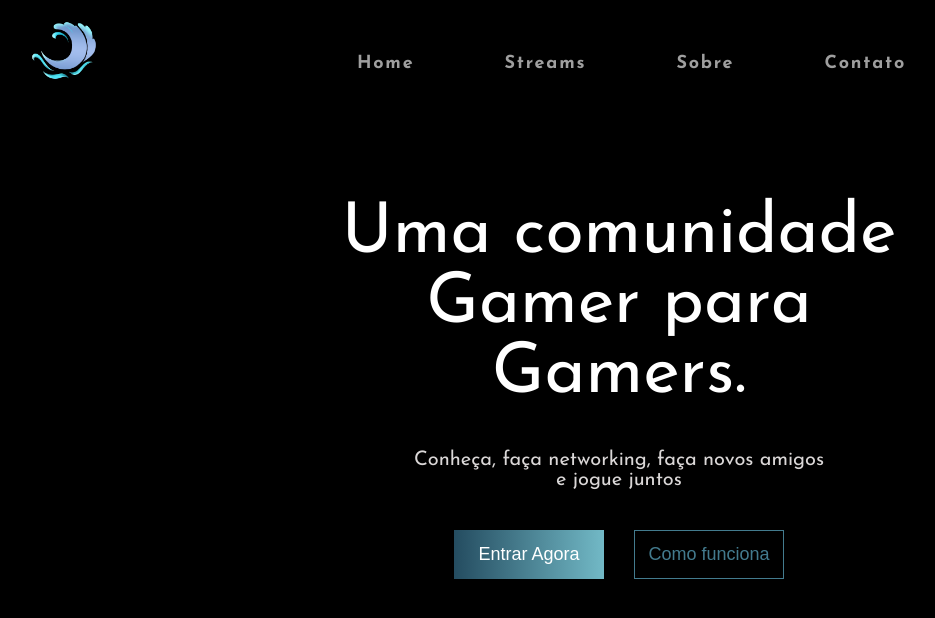
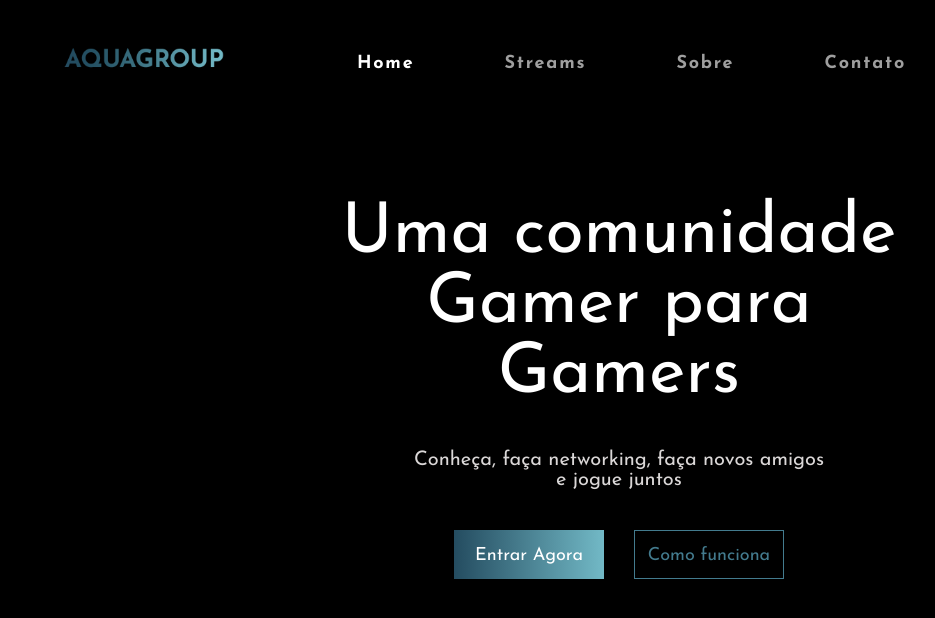
Before and after one commit to Leonardo-Tozoni/aqua, a plain HTML site: page index.html in a window 1280 px wide. Shown: the whole page, without its empty margins (21-956 px from the left). Drawn offline with Linux system fonts and the light colour scheme.

Commit message:
atualização da Logo e ajustes nos links de cada button

```diff
--- a/css/style.css
+++ b/css/style.css
@@ -34,6 +34,10 @@ body {
 	color: #FFF;
 }
 
+.header_menu ul li a.ativo {
+	color: #FFF;
+}
+
 /* Final Header */
 
 /* Inicio da introcução do site */
@@ -59,6 +63,7 @@ body {
 	display: flex;
 	flex: 1;
 	justify-content: center;
+	margin-bottom: 140px;
 }
 
 .btn_primary {
@@ -76,6 +81,10 @@ body {
 		border: none;
 		color: #000;
 		transition: 0.30s;
+	}
+
+	&:hover a {
+		color: #000;
 	}
 }
 
@@ -95,3 +104,10 @@ body {
 		transition: 0.30s;
 	}
 }
+
+.btn_secondary a {
+	color: #437B8E;
+	&:hover {
+		color: #fff;
+	}
+}
--- a/index.html
+++ b/index.html
@@ -18,11 +18,11 @@
   <header class="header">
 		<div class="container">
 			<a href="index.html" class="grid-4">
-				<img src="./img/logo.png" alt="Logotipo" style="width: 70px;">
+				<img src="./img/aquagroup02.png" alt="Logotipo" style="width: 230px; padding: 28px;">
 			</a>
 			<nav class="grid-12 header_menu">
 				<ul>
-          <li><a href="produtos.html">Home</a></li>
+          <li><a href="produtos.html" class="ativo">Home</a></li>
 					<li><a href="portfolio.html">Streams</a></li>
 					<li><a href="sobre.html">Sobre</a></li>
           <li><a href="sobre.html">Contato</a></li>
@@ -33,7 +33,7 @@
 
   <section class="container">
     <div>
-      <h1 class="introducao">Uma comunidade <br> Gamer para <br>Gamers.</h1>
+      <h1 class="introducao">Uma comunidade <br> Gamer para <br>Gamers</h1>
     </div>
 
     <p class="introducao_p">
@@ -41,9 +41,13 @@
     </p>
 
     <div class="btn">
-      <button src="#" class="btn_primary">Entrar Agora</button>
-      <button class="btn_secondary">Como funciona</button>
+      <button class="btn_primary"><a href="https://discord.gg/hjn8Y5Bwmf" target="_blank">Entrar Agora</a></button>
+      <button class="btn_secondary"><a href="sobre.html">Como funciona</a></button>
     </div>
+  </section>
+
+  <section>
+
   </section>
 </body>
 </html>
```
Also changed, not shown: img/aquagroup01.png (added), img/aquagroup02.png (added).
